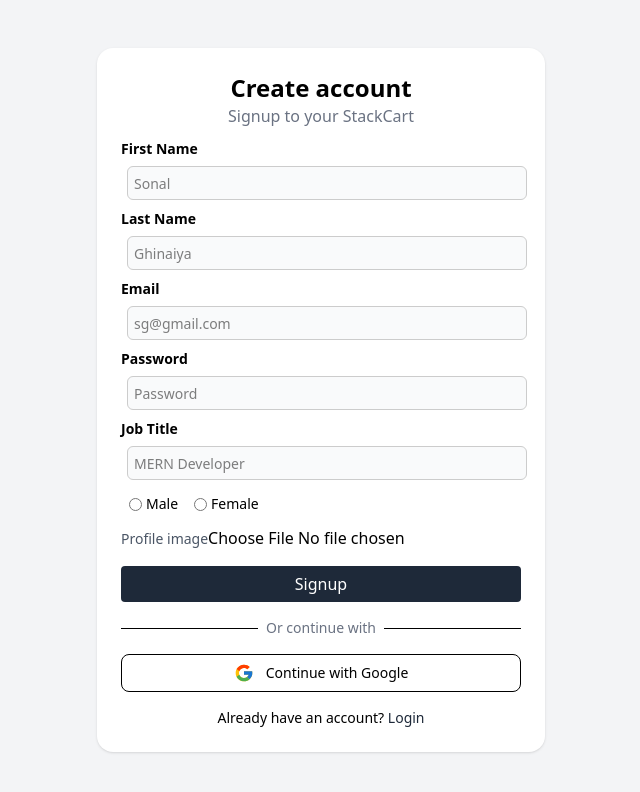
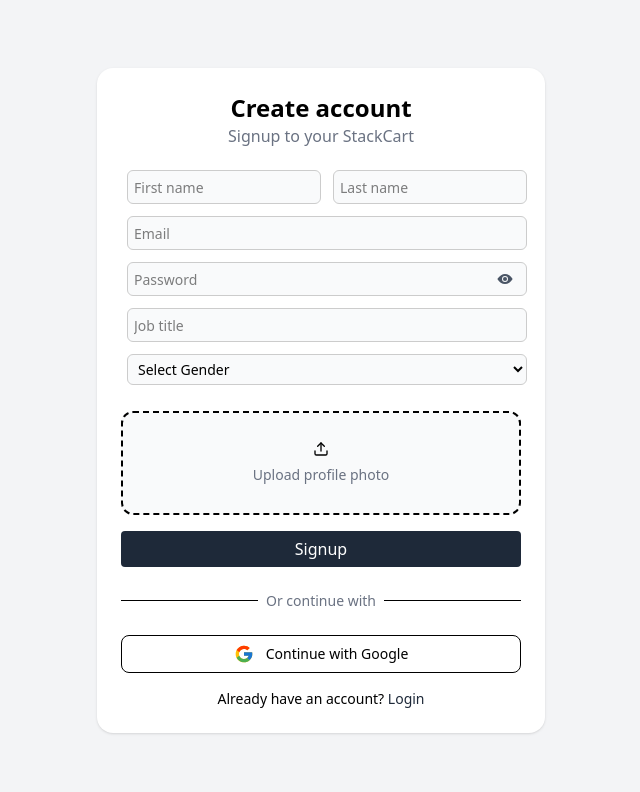
Before and after one commit to sonalghinaiya/mern-stackcart, a React (Vite) app in the folder frontend/: page /register in a window 1280 px wide. Shown: the top 792 px of the page, without its empty margins (319-959 px from the left). Built offline with nearby package versions, Linux system fonts and the light colour scheme.

Commit message:
feat: add instructional text for email verification in Forgot Password page - enhance auth flow UI with better layout

```diff
--- a/frontend/src/pages/ForgotPassword.jsx
+++ b/frontend/src/pages/ForgotPassword.jsx
@@ -26,6 +26,9 @@ function ForgotPassword() {
         className="bg-white p-6 rounded-2xl shadow w-full max-w-md space-y-4"
       >
         <h2 className="text-2xl font-bold">Forgot Password</h2>
+        <p className="text-gray-500 text-md -mt-3">
+          We’ll send a verification code to your email
+        </p>
         <label htmlFor="email" className="text-sm font-semibold">
           Enter Your Email
         </label>
--- a/frontend/src/pages/Login.jsx
+++ b/frontend/src/pages/Login.jsx
@@ -2,10 +2,12 @@ import React, { useState } from "react";
 import { Link, useNavigate } from "react-router-dom";
 import api from "../api/axios";
 import { FcGoogle } from "react-icons/fc";
+import { IoEye, IoEyeOff } from "react-icons/io5";
 
 function Login() {
   const [email, setEmail] = useState("");
   const [password, setPassword] = useState("");
+  const [showPassword, setShowPassword] = useState(false);
 
   const navigate = useNavigate();
 
@@ -26,7 +28,7 @@ function Login() {
     }
   };
   return (
-    <div className="flex items-center justify-center bg-gray-100 min-h-screen">
+    <div className="flex items-center justify-center bg-gray-100 min-h-screen px-4">
       <form
         onSubmit={handleSubmit}
         className="bg-white p-8 rounded-2xl shadow w-full max-w-sm"
@@ -35,26 +37,35 @@ function Login() {
         <p className="text-md text-gray-500 text-center mb-5">
           Login to your StackCart account
         </p>
-        <label htmlFor="email" className="text-sm font-semibold">
-          Email
-        </label>
+        <div>
+          <label className="text-sm font-semibold">Email</label>
           <input
             type="email"
-          placeholder="sg@gmail.com"
+            placeholder="you@example.com"
             value={email}
             className="input"
             onChange={(e) => setEmail(e.target.value)}
           />
-        <label htmlFor="password" className="text-sm font-semibold">
-          Password
-        </label>
+        </div>
+        <div>
+          <label className="text-sm font-semibold">Password</label>
+          <div className="relative mt-1">
             <input
-          type="password"
-          placeholder="password"
+              type={showPassword ? "text" : "password"}
+              placeholder="••••••••"
               value={password}
               className="input"
               onChange={(e) => setPassword(e.target.value)}
             />
+            <button
+              type="button"
+              onClick={() => setShowPassword(!showPassword)}
+              className="absolute right-3 top-1/2 -translate-y-1/2 text-gray-500"
+            >
+              {showPassword ? <IoEyeOff size={18} /> : <IoEye size={18} />}
+            </button>
+          </div>
+        </div>
         <p className="text-sm text-right mb-4 text-gray-800 cursor-pointer hover:underline">
           <Link to="/forgot-password">Forgot your password?</Link>
         </p>
--- a/frontend/src/pages/Register.jsx
+++ b/frontend/src/pages/Register.jsx
@@ -1,10 +1,19 @@
-import React from "react";
+import React, { useState } from "react";
 import { Link, useNavigate } from "react-router-dom";
 import api from "../api/axios";
 import { FcGoogle } from "react-icons/fc";
+import { FiUpload } from "react-icons/fi";
+import { IoEye, IoEyeOff } from "react-icons/io5";
 
 function Register() {
   const navigate = useNavigate();
+  const [showPassword, setShowPassword] = useState(false);
+  const [preview, setPreview] = useState(null);
+
+  const handleImageChange = (e) => {
+    const file = e.target.files[0];
+    if (file) setPreview(URL.createObjectURL(file));
+  };
 
   const handleSubmit = async (e) => {
     e.preventDefault();
@@ -24,65 +33,76 @@ function Register() {
         className="bg-white p-6 rounded-2xl shadow w-full max-w-md"
       >
         <h2 className="text-2xl font-bold text-center">Create account</h2>
-        <p className="text-gray-500 text-md text-center mb-2">
+        <p className="text-gray-500 text-md text-center mb-4">
           Signup to your StackCart
         </p>
-        <div>
-          <label className="text-sm font-semibold">First Name</label>
-          <input className="input mt-1" name="firstName" placeholder="Sonal" />
+        <div className="grid grid-cols-2 gap-3">
+          <input className="input" name="firstName" placeholder="First name" />
+          <input className="input" name="lastName" placeholder="Last name" />
         </div>
-        <div>
-          <label className="text-sm font-semibold">Last Name</label>
-          <input className="input" name="lastName" placeholder="Ghinaiya" />
-        </div>
-        <div>
-          <label className="text-sm font-semibold">Email</label>
+
+        <input
+          className="input"
+          type="email"
+          name="email"
+          placeholder="Email"
+        />
+
+        <div className="relative">
           <input
             className="input"
-            type="email"
-            name="email"
-            placeholder="sg@gmail.com"
-          />
-        </div>
-        <div>
-          <label className="text-sm font-semibold">Password</label>
-          <input
-            className="input"
-            type="password"
+            type={showPassword ? "text" : "password"}
             name="password"
             placeholder="Password"
           />
-        </div>
-        <div>
-          <label className="text-sm font-semibold">Job Title</label>
-          <input
-            className="input"
-            name="jobTitle"
-            placeholder="MERN Developer"
-          />
+          <button
+            onClick={() => setShowPassword(!showPassword)}
+            type="button"
+            className="absolute right-2 -translate-y-1/2 top-1/2 text-gray-600"
+          >
+            {showPassword ? <IoEyeOff /> : <IoEye />}
+          </button>
         </div>
 
-        <div className="flex gap-4 text-sm m-2 ">
-          <label className="flex items-center gap-1">
-            <input type="radio" name="gender" value="Male" />
-            Male
-          </label>
-          <label className="flex items-center gap-1">
-            <input type="radio" name="gender" value="Female" />
-            Female
-          </label>
+        <input className="input" name="jobTitle" placeholder="Job title" />
+
+        <div className="flex flex-col text-sm">
+          <select name="gender" className="input">
+            <option value="">Select Gender</option>
+            <option value="male">Male</option>
+            <option value="female">Female</option>
+            <option value="other">Other</option>
+          </select>
         </div>
-        <div>
-          <label className="text-sm text-gray-600 mt-1">Profile image</label>
-          <input type="file" name="profileImage" className="mt-1" />
-        </div>
+
+        <label className="flex flex-col items-center justify-center h-26 border-2 border-dashed rounded-xl cursor-pointer bg-gray-50 mt-5 m-1.9">
+          <input
+            type="file"
+            name="profileImage"
+            className="hidden"
+            onChange={handleImageChange}
+          />
+          {preview ? (
+            <img
+              src={preview}
+              alt="preview"
+              className="w-20 h-20 rounded-full mx-auto object-cover"
+            />
+          ) : (
+            <>
+              <FiUpload className="mx-auto mb-2" />
+              <p className="text-sm text-gray-500">Upload profile photo</p>
+            </>
+          )}
+        </label>
+
         <button
           className="w-full bg-gray-800 text-white px-2 py-1.5 mt-4 rounded"
           type="submit"
         >
           Signup
         </button>
-        <div className="relative my-4">
+        <div className="relative my-6">
           <div className="absolute inset-0 flex items-center">
             <div className="w-full border-t" />
           </div>
--- a/frontend/src/pages/VerifyOtp.jsx
+++ b/frontend/src/pages/VerifyOtp.jsx
@@ -5,7 +5,6 @@ import { useNavigate } from "react-router-dom";
 import api from "../api/axios";
 
 function VerifyOtp() {
-  const [email, setEmail] = useState("");
   const [otp, setOtp] = useState("");
 
   const navigate = useNavigate();
@@ -14,7 +13,6 @@ function VerifyOtp() {
     e.preventDefault();
     try {
       const res = await api.post("/auth/verify-otp", {
-        email,
         otp,
       });
       navigate("/reset-password");
@@ -33,20 +31,22 @@ function VerifyOtp() {
           Please check your email for a six-digit security code and enter it
           below
         </p>
-        <input
-          type="email"
-          placeholder="Email"
-          value={email}
-          className="input"
-          onChange={(e) => setEmail(e.target.value)}
-        />
         <OtpInput
           value={otp}
           onChange={setOtp}
           numInputs={6}
-          renderSeparator={<span>-</span>}
+          inputStyle={{
+            width: "40px",
+            height: "48px",
+            borderRadius: "8px",
+            border: "1px solid #ccc",
+            fontSize: "18px",
+          }}
+          containerStyle={{ justifyContent: "space-between" }}
+          renderSeparator={<span> </span>}
           renderInput={(props) => <input {...props} />}
         />
+
         <button
           type="submit"
           className="bg-gray-900 text-white rounded w-full px-2 py-1.5"
```
Lines whose indentation alone changed are shown as unchanged.
